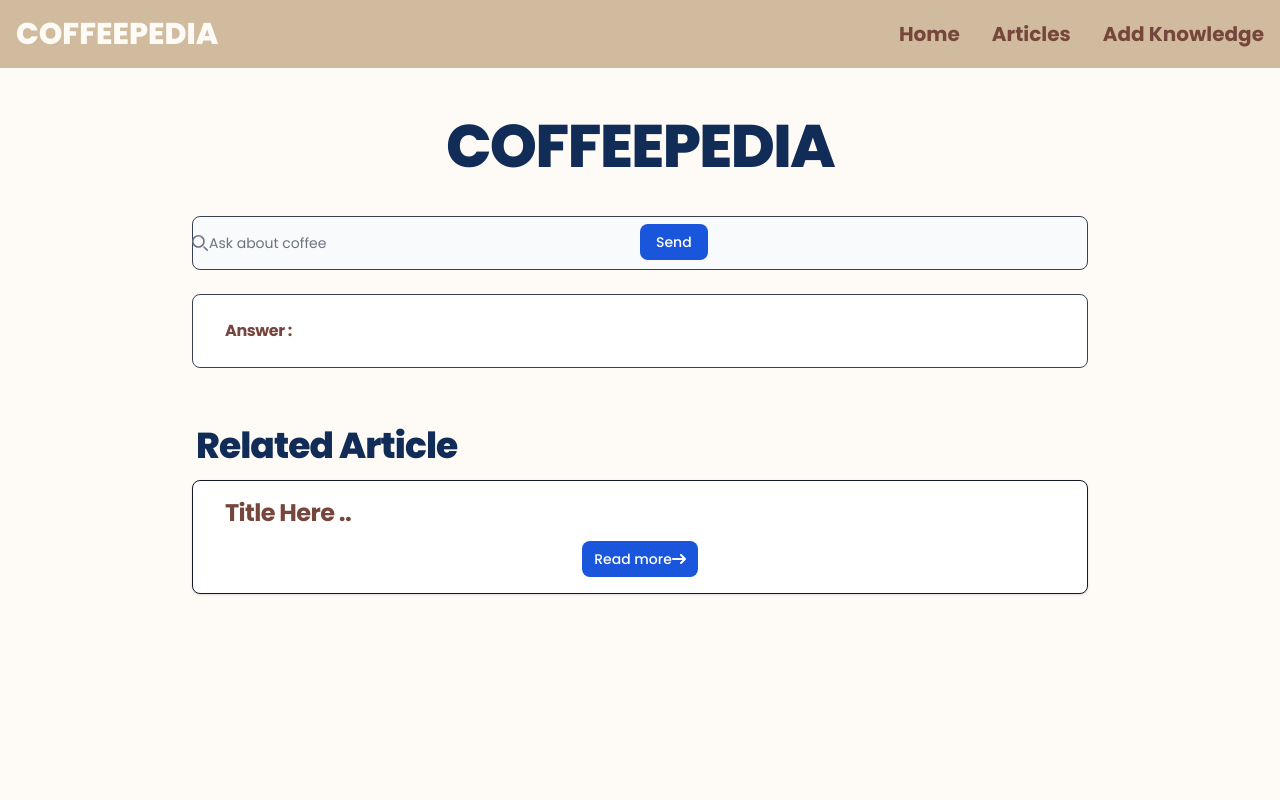
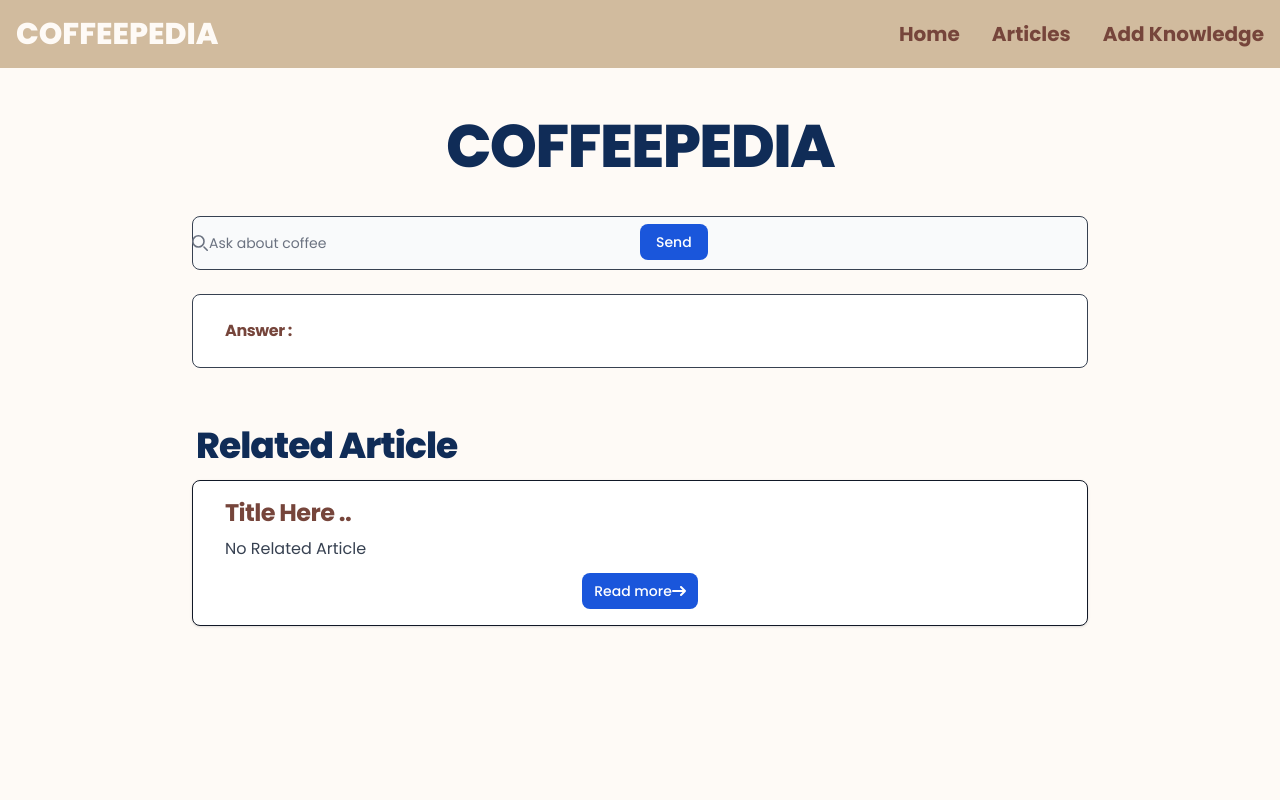
Before and after one commit to devinalusiana15/kms_kopi, a Django app: template kms_app/templates/Home.html in a window 1280 px wide. Run offline with Django 4.2, Linux system fonts and the light colour scheme; the template is opened without the code that fills it, so the values that code supplies are empty; some libraries are stand-ins or nearby versions.

Commit message:
FIX: Memperbaiki kode tampil artikel

```diff
--- a/kms_app/templates/Home.html
+++ b/kms_app/templates/Home.html
@@ -39,7 +39,7 @@
             <a href="#">
                 <h5 class="mb-2 pl-8 text-left text-2xl font-bold tracking-tight text-gray-900 dark:text-white" style="color: #76453B;">Title Here ..</h5>
             </a>
-            <p class="mb-3 pl-8 font-normal text-gray-700 dark:text-gray-400 text-left ">{{ context }}</p>
+                <p class="mb-3 pl-8 font-normal text-gray-700 dark:text-gray-400 text-left">No Related Article</p>
             <a href="#"
                 class="inline-flex items-center px-3 py-2 text-sm font-medium text-center text-white bg-blue-700 rounded-lg hover:bg-blue-800 focus:ring-4 focus:outline-none focus:ring-blue-300 dark:bg-blue-600 dark:hover:bg-blue-700 dark:focus:ring-blue-800">
                 Read more
```
